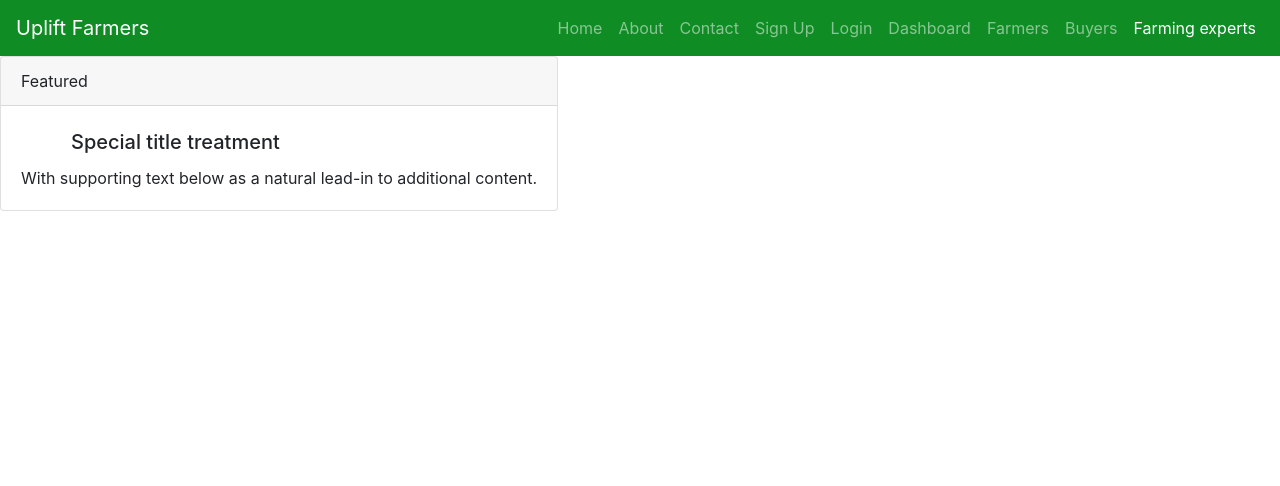
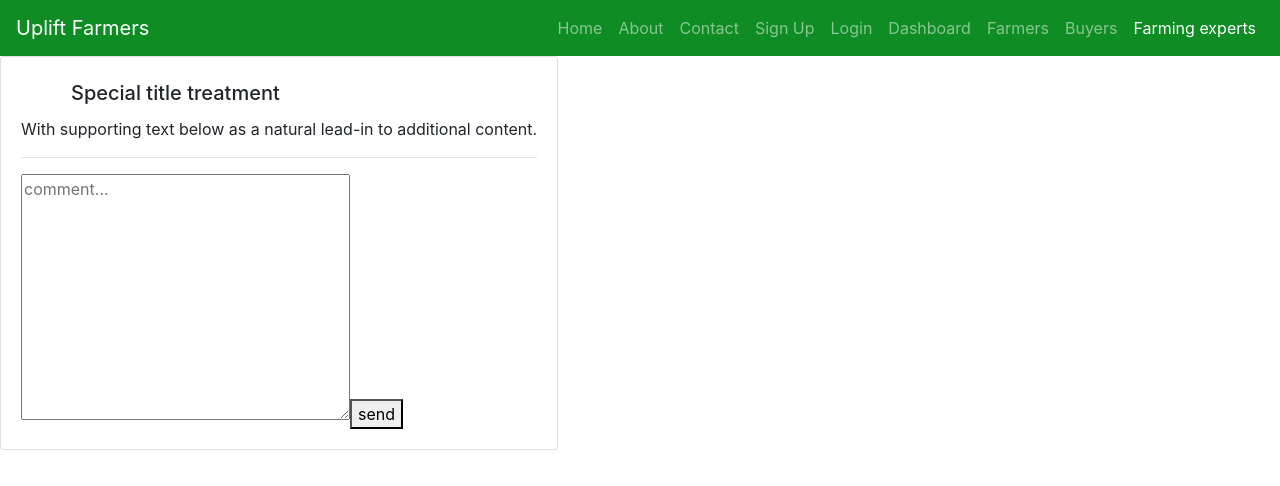
Before and after one commit to Nicole98-aw/uplift-farm, a React app: page /farmexp in a window 1280 px wide. Shown: the top 486 px of the page. Built offline with nearby package versions, Linux system fonts and the light colour scheme.

Commit message:
add a text area within the farming expert's card

```diff
--- a/src/Components/FarmExp.js
+++ b/src/Components/FarmExp.js
@@ -3,14 +3,25 @@ import React from 'react';
 class FarmExp extends React.Component {
   render() {
     return (
+      <div className='f-card'>
         <div className='card'>
-        <div className='card-header'>Featured</div>
           <div className='card-body'>
             <h5 className='card-title'>Special title treatment</h5>
             <p className='card-text'>
               With supporting text below as a natural lead-in to additional
               content.
             </p>
+            <hr />
+            <textarea
+              name=''
+              id=''
+              cols='30'
+              rows='10'
+              className='txt-area'
+              placeholder='comment...'
+            ></textarea>
+            <button className='f-btn'>send</button>
+          </div>
         </div>
       </div>
     );
```
Lines whose indentation alone changed are shown as unchanged.
